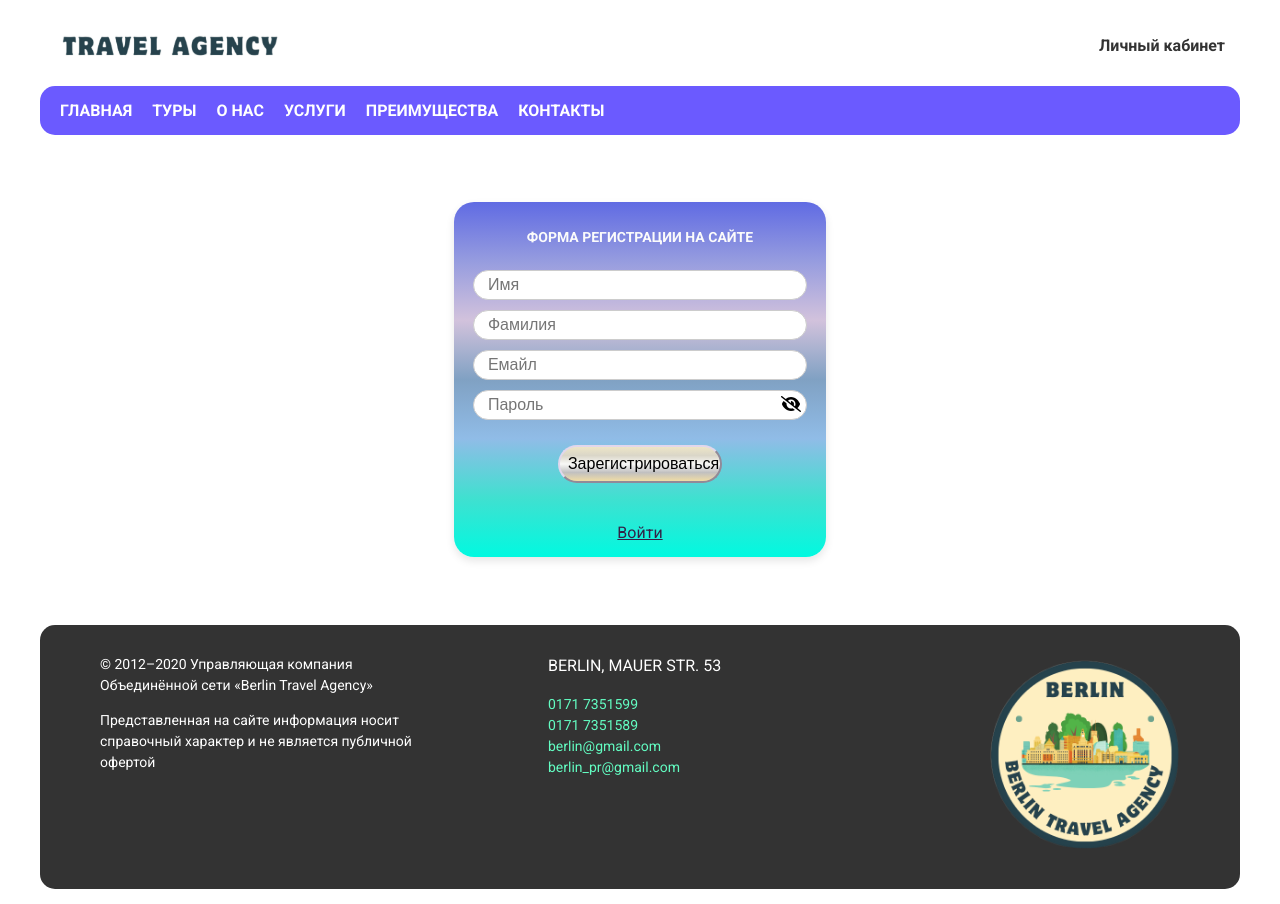
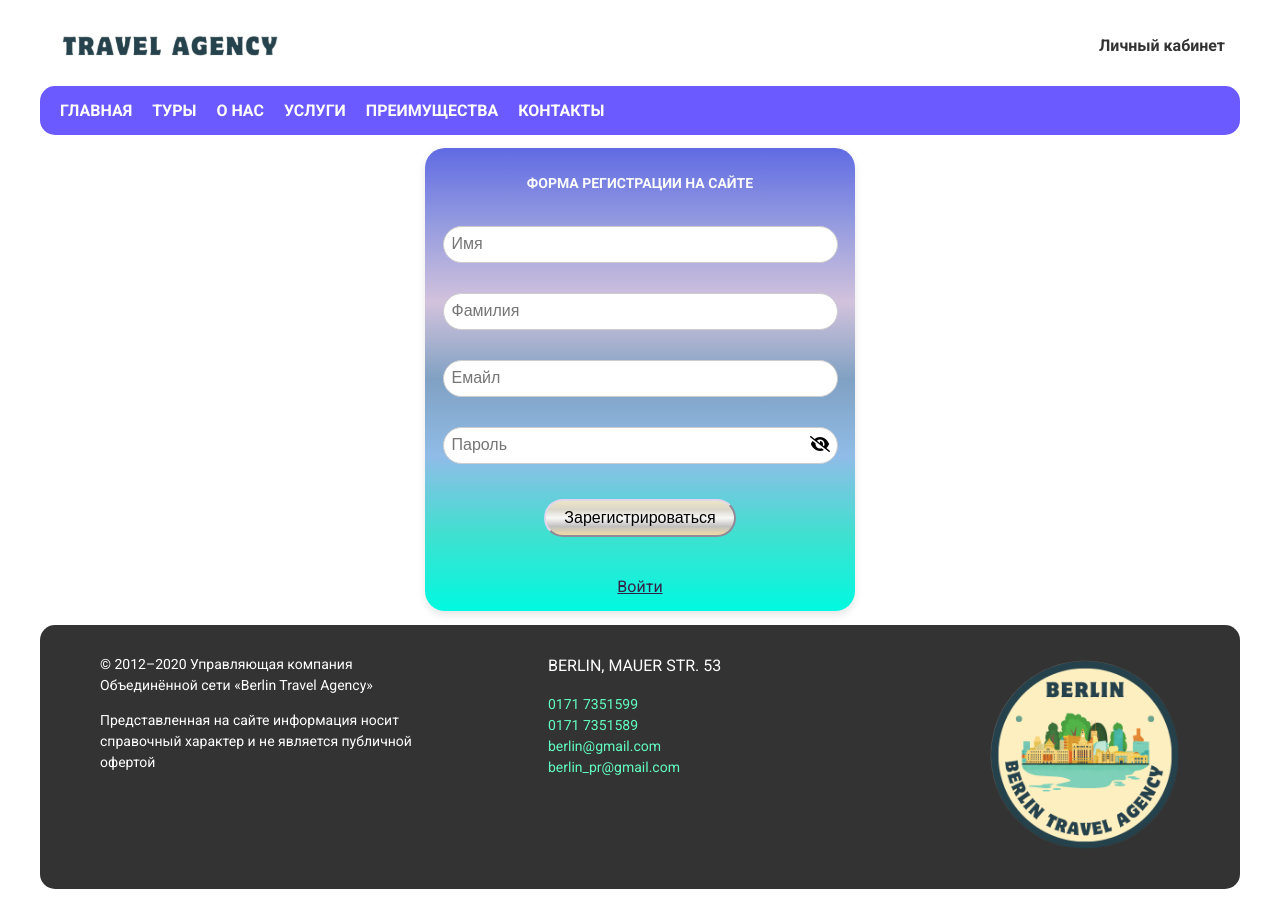
Before and after one commit to Cohort47/TeamProject-Front, a React (Create React App) app: page /#/registration in a window 1280 px wide. Built offline with nearby package versions, Linux system fonts and the light colour scheme; no server answers.

Commit message:
validation

```diff
--- a/package.json
+++ b/package.json
@@ -16,6 +16,7 @@
     "@types/react": "^18.3.12",
     "@types/react-dom": "^18.3.1",
     "axios": "^1.7.9",
+    "formik": "^2.4.6",
     "frontend": "file:",
     "react": "^18.3.1",
     "react-dom": "^18.3.1",
@@ -24,7 +25,8 @@
     "react-scripts": "5.0.1",
     "react-scroll": "^1.9.0",
     "typescript": "^4.9.5",
-    "web-vitals": "^2.1.4"
+    "web-vitals": "^2.1.4",
+    "yup": "^1.6.1"
   },
   "scripts": {
     "start": "react-scripts start",
--- a/src/components/login/Login.tsx
+++ b/src/components/login/Login.tsx
@@ -6,26 +6,43 @@ import { FontAwesomeIcon } from "@fortawesome/react-fontawesome";
 import { faEye, faEyeSlash } from "@fortawesome/free-solid-svg-icons";
 import axios from "axios";
 import Loader from "../loader/Loader";
+import { useFormik } from "formik";
+import * as Yup from "yup";
 
 const Login: React.FC = () => {
-  const [email, setEmail] = useState<string>('');
-  const [password, setPassword] = useState<string>('');
+  // const [email, setEmail] = useState<string>('');
+  // const [password, setPassword] = useState<string>('');
   const [loading, setLoading] = useState<boolean>(false);
   const [passwordVisible, setPasswordVisible] = useState(false);
   const [error, setError] = useState<string | null>(null);
+  const navigate = useNavigate();
 
   const togglePasswordVisibility = () => {
     setPasswordVisible(!passwordVisible);
   };
-  const navigate = useNavigate();
-  const handleLogin = (event: React.FormEvent<HTMLFormElement>) => {
-    event.preventDefault();
 
+   // Формируем схему валидации с Yup
+   const validationSchema = Yup.object({
+    email: Yup.string()
+      .email("Введите корректный email")
+      .required("Введите email"),
+    password: Yup.string()
+      .min(8, "Пароль должен содержать минимум 8 символов")
+      .required("Введите пароль"),
+  });
+
+  // Используем Formik для управления состоянием формы
+  const formik = useFormik({
+    initialValues: {
+      email: "",
+      password: "",
+    },
+    validationSchema: validationSchema,
+    onSubmit: (values) => {
       setLoading(true); // Начинаем загрузку
 
       // Создаем объект с данными из полей
-    const credentials = { email, password };
-    console.log(credentials);
+      const credentials = { email: values.email, password: values.password };
 
       // Отправляем запрос через axios
       axios.post('/api/auth', credentials)
@@ -34,54 +51,63 @@ const Login: React.FC = () => {
           // Сохраняем токен в локальное хранилище
           localStorage.setItem("token", token);
           setLoading(false);
-        navigate("/account-management")
+          navigate("/account-management");
         })
         .catch((err) => {
           console.error("Ошибка при входе:", err);
           setError("Неверный email или пароль. Пожалуйста, попробуйте снова.");
           setLoading(false);
         });
-  };
+    },
+  });
 
-  if(error){
-    console.log(error);
-  }
-  if(loading){
-    return <Loader/>
+  if (loading) {
+    return <Loader />;
   }
 
   return (
     <div className={styles.loginContainer}>
       <div className={styles.loginBox}>
         <h2 className={styles.title}>ФОРМА ВХОДА НА САЙТ</h2>
-        <form onSubmit={handleLogin}>
+        <form onSubmit={formik.handleSubmit}>
+          {/* Поле email */}
+          <div className={styles.inputGroup}>
             <input
               name="email"
-            //type="email"
+              type="email"
               placeholder="  Email"
-            value={email}
-            onChange={(e) => setEmail(e.target.value)}
-            className={styles.input}
-            required
+              value={formik.values.email}
+              onChange={formik.handleChange}
+              onBlur={formik.handleBlur}
+              className={`${styles.input} ${formik.touched.email && formik.errors.email ? styles.error : ''}`}
             />
+            {formik.touched.email && formik.errors.email && (
+              <div className={styles.errorMessage}>{formik.errors.email}</div>
+            )}
+          </div>
+
+          {/* Поле password */}
           <div className={styles.passwordContainer}>
             <input
               name="password"
               type={passwordVisible ? "text" : "password"}
               placeholder="  Password"
-              value={password}
-              onChange={(e) => setPassword(e.target.value)}
-              className={styles.input}
-              required
+              value={formik.values.password}
+              onChange={formik.handleChange}
+              onBlur={formik.handleBlur}
+              className={`${styles.input} ${formik.touched.password && formik.errors.password ? styles.error : ''}`}
             />
             <span onClick={togglePasswordVisibility} className={styles.icon}>
-              {passwordVisible ? (
-                <FontAwesomeIcon icon={faEye} />
-              ) : (
-                <FontAwesomeIcon icon={faEyeSlash} />
+              {passwordVisible ? <FontAwesomeIcon icon={faEye} /> : <FontAwesomeIcon icon={faEyeSlash} />}
+            </span>
+            {formik.touched.password && formik.errors.password && (
+              <div className={styles.errorMessage}>{formik.errors.password}</div>
             )}
-            </span>
           </div>
+
+          {/* Вывод общей ошибки */}
+          {error && <div className={styles.errorMessage}>{error}</div>}
+
           <div className={styles.buttonGroup}>
             <Button type="submit">Войти</Button>
             <Button type="button">
--- a/src/components/registrationForm/RegistrationForm.tsx
+++ b/src/components/registrationForm/RegistrationForm.tsx
@@ -1,4 +1,6 @@
 import React, { useState } from "react";
+import { useFormik } from "formik";
+import * as Yup from "yup";
 import styles from "./registrationForm.module.css";
 import Button from "../button/Button";
 import { FontAwesomeIcon } from "@fortawesome/react-fontawesome";
@@ -17,97 +19,147 @@ const RegistrationForm: React.FC = () => {
     setPasswordVisible(!passwordVisible);
   };
 
-  const handleRegistration = async  (event: React.FormEvent<HTMLFormElement>) => {
-    event.preventDefault();
-
-      // Получение данных формы
-      const formData = new FormData(event.currentTarget);
-      const data = {
-        firstName: formData.get("firstName"),
-        lastName: formData.get("lastName"),
-        email: formData.get("email"),
-        password: formData.get("password"),
-      };
-
+  const formik = useFormik({
+    initialValues: {
+      firstName: "",
+      lastName: "",
+      email: "",
+      password: "",
+    },
+    validationSchema: Yup.object({
+      firstName: Yup.string()
+        .matches(
+          /^[a-zA-Zа-яА-ЯёЁ\s-]+$/,
+          "Имя может содержать только буквы, пробелы и дефисы"
+        )
+        .max(20, "Имя не должно превышать 50 символов")
+        .min(2, "Имя должено содержать минимум 2 символов")
+        .required("Введите имя"),
+      lastName: Yup.string()
+        .matches(
+          /^[a-zA-Zа-яА-ЯёЁ\s-]+$/,
+          "Фамилия может содержать только буквы, пробелы и дефисы"
+        )
+        .max(20, "Фамилия не должна превышать 50 символов")
+        .min(2, "Фамилия должена содержать минимум 2 символов")
+        .required("Введите фамилию"),
+      email: Yup.string()
+        .email("Введите корректный email (например, user@example.com)")
+        .required("Введите email"),
+      password: Yup.string()
+        .min(8, "Пароль должен содержать минимум 8 символов")
+        .matches(/[a-z]/, "Пароль должен содержать хотя бы одну строчную букву")
+        .matches(
+          /[A-Z]/,
+          "Пароль должен содержать хотя бы одну заглавную букву"
+        )
+        .matches(/\d/, "Пароль должен содержать хотя бы одну цифру")
+        .matches(
+          /[!@#$%^&*]/,
+          "Пароль должен содержать хотя бы один специальный символ"
+        )
+        .required("Введите пароль"),
+    }),
+    onSubmit: async (values) => {
       try {
         setLoading(true);
-        // Отправка POST-запроса на сервер
-        const response = await axios.post("api/public/register", data);
+        const response = await axios.post("api/public/register", values);
 
-        // Проверка успешного ответа
         if (response.status === 201 || response.status === 200) {
           console.log("Регистрация прошла успешно!");
-          navigate("/login"); // Перенаправление на страницу входа
+          navigate("/login");
         }
       } catch (err: any) {
-        // Обработка ошибок
         if (err.response && err.response.data.message) {
-          setError(err.response.data.message); // Сообщение с сервера
+          setError(err.response.data.message);
         } else {
           setError("Произошла ошибка регистрации. Попробуйте еще раз.");
         }
       } finally {
         setLoading(false);
       }
-    };
-
-
-  if(loading){
-    <Loader/>
-  }
-
-  if(error){
-    console.log(error);
-  }
+    },
+  });
 
   return (
     <div className={styles.registrationContainer}>
     <div className={styles.registrationBox}>
       <h2 className={styles.title}>ФОРМА РЕГИСТРАЦИИ НА САЙТЕ</h2>
-        <form onSubmit={handleRegistration}>
+      <form onSubmit={formik.handleSubmit}>
+        {/* Имя */}
+        <div className={styles.inputGroup}>
           <input
             name="firstName"
             type="text"
-            placeholder="  Имя"
-            className={styles.input}
-            required
+            placeholder="Имя"
+            className={`${styles.input} ${formik.touched.firstName && formik.errors.firstName ? styles.error : ''}`}
+            onChange={formik.handleChange}
+            onBlur={formik.handleBlur}
+            value={formik.values.firstName}
           />
+          {formik.touched.firstName && formik.errors.firstName && (
+            <div className={styles.errorMessage}>{formik.errors.firstName}</div>
+          )}
+        </div>
+
+        {/* Фамилия */}
+        <div className={styles.inputGroup}>
           <input
             name="lastName"
             type="text"
-            placeholder="  Фамилия"
-            className={styles.input}
-            required
+            placeholder="Фамилия"
+            className={`${styles.input} ${formik.touched.lastName && formik.errors.lastName ? styles.error : ''}`}
+            onChange={formik.handleChange}
+            onBlur={formik.handleBlur}
+            value={formik.values.lastName}
           />
+          {formik.touched.lastName && formik.errors.lastName && (
+            <div className={styles.errorMessage}>{formik.errors.lastName}</div>
+          )}
+        </div>
+
+        {/* Емайл */}
+        <div className={styles.inputGroup}>
           <input
             name="email"
             type="email"
-            placeholder="  Емайл"
-            className={styles.input}
-            required
+            placeholder="Емайл"
+            className={`${styles.input} ${formik.touched.email && formik.errors.email ? styles.error : ''}`}
+            onChange={formik.handleChange}
+            onBlur={formik.handleBlur}
+            value={formik.values.email}
           />
+          {formik.touched.email && formik.errors.email && (
+            <div className={styles.errorMessage}>{formik.errors.email}</div>
+          )}
+        </div>
 
+        {/* Пароль */}
         <div className={styles.passwordContainer}>
           <input
             name="password"
             type={passwordVisible ? "text" : "password"}
-              placeholder="  Пароль"
-              className={styles.input}
-              required
+            placeholder="Пароль"
+            className={`${styles.input} ${formik.touched.password && formik.errors.password ? styles.error : ''}`}
+            onChange={formik.handleChange}
+            onBlur={formik.handleBlur}
+            value={formik.values.password}
           />
           <span onClick={togglePasswordVisibility} className={styles.icon}>
-              {passwordVisible ? (
-                <FontAwesomeIcon icon={faEye} />
-              ) : (
-                <FontAwesomeIcon icon={faEyeSlash} />
+            {passwordVisible ? <FontAwesomeIcon icon={faEye} /> : <FontAwesomeIcon icon={faEyeSlash} />}
+          </span>
+          {formik.touched.password && formik.errors.password && (
+            <div className={styles.errorMessage}>{formik.errors.password}</div>
           )}
-            </span>
         </div>
+
         <Button type="submit">Зарегистрироваться</Button>
         <RouterLink to="/login" className={styles.login}>
           Войти
         </RouterLink>
       </form>
+      {loading && <Loader />}
+      {error && <div className={styles.error}>{error}</div>}
     </div>
   </div>
   );
--- a/src/components/registrationForm/registrationForm.module.css
+++ b/src/components/registrationForm/registrationForm.module.css
@@ -7,14 +7,13 @@
 }
 
 .registrationContainer {
-  position:inherit;
+  position: inherit;
   display: flex;
   justify-content: center;
   align-items: center;
   height: 400px;
   background: none;
   margin: 30px;
-
 }
 
 .registrationBox {
@@ -33,7 +32,7 @@
   border-radius: 20px;
   text-align: center;
   max-width: 400px;
-  width: 30%;
+  width: 50%;
 }
 
 .title {
@@ -44,11 +43,36 @@
 
 .input {
   width: calc(100% - 20px);
+  height: 25px;
   padding: 5px;
-  margin: 5px 0;
+  margin: 15px 0;
   border: 1px solid #ccc;
   border-radius: 20px;
   font-size: 16px;
+  padding-left: 8px;
+}
+
+/* Ошибочные поля ввода */
+.input.error {
+  border-color: #dc3545; /* Красная граница для ошибки */
+  background-color: #f8d7da; /* Светло-красный фон для визуальной подсказки */
+  position: relative;
+}
+
+.errorMessage {
+  font-size: 0.75rem; /* Уменьшенный шрифт для сообщений об ошибке */
+  color: #dc3545; /* Красный цвет текста */
+  position: absolute; /* Позиционируем относительно родительского блока */
+  top: -8px; /* Располагаем немного выше инпута */
+  left: 10px; /* Смещение от левого края */
+  padding: 2px 4px;
+  z-index: 1;
+  width: 100%; /* Ошибка будет занимать всю ширину инпута */
+  text-align: left; /* Выравнивание текста по левому краю */
+}
+
+.inputGroup {
+  position: relative; /* Чтобы ошибки располагались внутри контейнера */
 }
 
 .passwordContainer {
```
Also changed, not shown: src/components/login/login.module.css (+35 -5 lines), 1 other file (tests, documents, lock files or other folders). Lines whose indentation alone changed are shown as unchanged.
